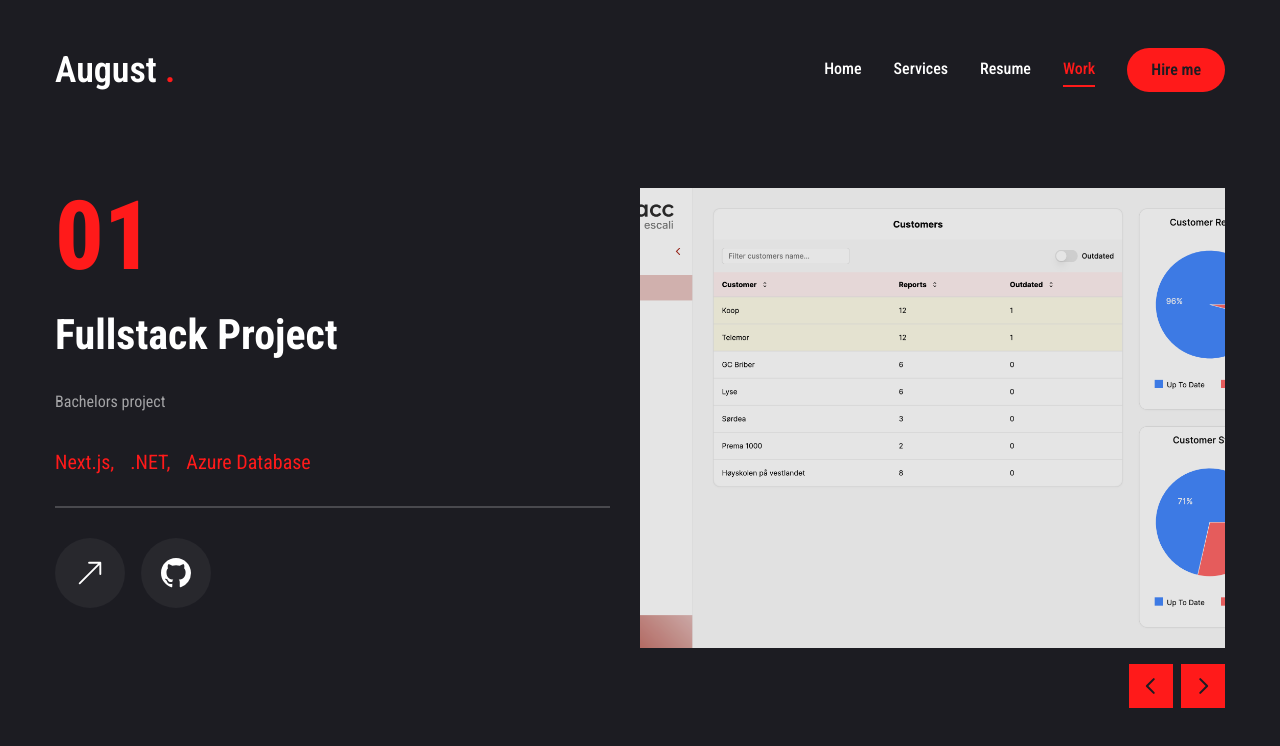
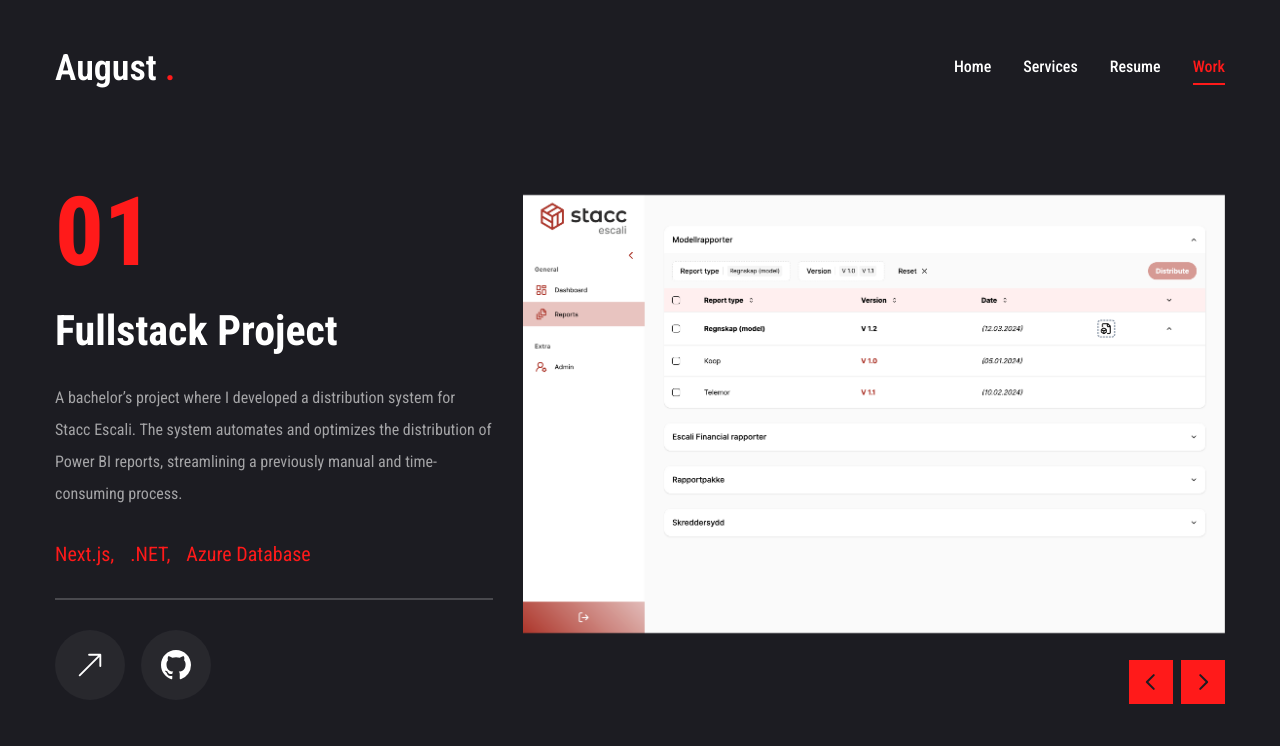
Before and after one commit to 600847/august-portfolio, a Next.js app: page /work in a window 1280 px wide. Shown: the top 746 px of the page. Built offline with nearby package versions, Linux system fonts and the light colour scheme.

Commit message:
feat:small-changes

```diff
--- a/app/resume/page.jsx
+++ b/app/resume/page.jsx
@@ -15,6 +15,7 @@ import {
   SiPowerbi,
 } from "react-icons/si";
 import { IoSchool } from "react-icons/io5";
+import { TbSql } from "react-icons/tb";
 import { MdBusinessCenter } from "react-icons/md";
 import { Tabs, TabsContent, TabsList, TabsTrigger } from "@/components/ui/tabs";
 import {
@@ -32,7 +33,7 @@ import ExperienceCards from "@/components/ExperienceCards";
 const about = {
   title: "About me",
   description:
-    " Lorem ipsum dolor sit amet, consectetur adipisicing elit. Quo ex hic vel asperiores, iure libero voluptatem porro minima. Obcaecati maxime facilis quod id omnis nihil sint quos recusandae cum animi?",
+    "I'm a passionate software developer with a focus on web and mobile technologies. With over a year of hands-on experience, I enjoy tackling complex problems and creating efficient, user-friendly solutions. My background in Information Technology has equipped me with the skills to work across the full stack, from frontend design to backend architecture. I'm always eager to learn new technologies and improve my skills.",
   info: [
     {
       filedName: "Name",
@@ -65,7 +66,8 @@ const about = {
 const experience = {
   icon: <MdBusinessCenter />,
   title: "My experience",
-  description: "Lorem ipsum",
+  description:
+    "A collection of hands-on experiences working with cutting-edge technologies and contributing to real-world projects in software development.",
   items: [
     {
       company: "Stacc Escali",
@@ -82,24 +84,16 @@ const experience = {
     },
     {
       company: "Stacc Escali",
-      position: "Softeware Developer Intern",
+      position: "Software Developer Intern",
       duration: "August 2023 - December 2023",
-      projectDescription: "#",
-      skills: [{ name: "Next.js", icon: <SiNextdotjs /> }],
-    },
-    {
-      company: "Oslo Kommune, Lambertseter skole",
-      position: "Teaching Assistent",
-      duration: "August 2020 - June 2021",
-      projectDescription: "",
-      skills: [{ name: "Next.js", icon: <SiNextdotjs /> }],
-    },
-    {
-      company: "Norwegian Armed Forces",
-      position: "Private",
-      duration: "August 2019 - July 2020",
-      projectDescription: "tews",
-      skills: [{ name: "Next.js", icon: <SiNextdotjs /> }],
+      projectDescription:
+        "Developed a fullstack solution to manage customer orders and project deadlines using NextJS and ASP.NET, with a primary focus on front-end development",
+      skills: [
+        { name: "Next.js", icon: <SiNextdotjs /> },
+        { name: ".NET", icon: <SiDotnet /> },
+        { name: "Microsoft SQL Server", icon: <SiMicrosoftsqlserver /> },
+        ,
+      ],
     },
   ],
 };
@@ -108,7 +102,8 @@ const experience = {
 const education = {
   icon: <IoSchool />,
   title: "My education",
-  description: "Lorem ipsum",
+  description:
+    "Pursuing a degree in Information Technology with a specialization in Web- and Mobile Technology, focusing on both practical and theoretical aspects of modern software development.",
   items: [
     {
       institution: "Western University of Applied Science - (HVL)",
@@ -123,7 +118,8 @@ const education = {
 // skills data
 const skills = {
   title: "My skills",
-  description: "Lorem ipsum",
+  description:
+    "A comprehensive set of skills acquired through academic projects, internships, and self-driven learning. These skills span programming languages, frameworks, and tools crucial for modern software development.",
   skillsType: [
     {
       title: "Programming Languages",
@@ -149,8 +145,8 @@ const skills = {
           name: "C#",
         },
         {
-          icon: <SiCplusplus />,
-          name: "C++",
+          icon: <TbSql />,
+          name: "SQL",
         },
       ],
     },
@@ -232,7 +228,7 @@ const Resume = () => {
               <div className="flex flex-col gap-[30px] text-center xl:text-left">
                 <h3 className="text-4xl font-bold">{education.title}</h3>
                 <p className="maw-w-[600px] text-white/60 mx-auto xl:mx-0">
-                  {experience.description}
+                  {education.description}
                 </p>
                 <ScrollArea className="h-[458px] ">
                   <ul className="grid grid-cols-1  gap-[30px] mx-[30px] my-[30px] ">
--- a/app/work/page.jsx
+++ b/app/work/page.jsx
@@ -22,33 +22,36 @@ import WorkSliderBtns from "@/components/WorkSliderBtns";
 const projects = [
   {
     number: "01",
-    category: "fullstack",
+    category: "Fullstack",
     title: "Power BI Distribution",
-    desciption: "Bachelors project",
+    desciption:
+      "A bachelor’s project where I developed a distribution system for Stacc Escali. The system automates and optimizes the distribution of Power BI reports, streamlining a previously manual and time-consuming process.",
     stack: [{ name: "Next.js" }, { name: ".NET" }, { name: "Azure Database" }],
-    image: "/assets/work/bachelor-project/dashboard-page.png",
+    image: "/assets/work/bachelor-project/reports-page.png",
     live: "",
-    github: "none",
+    github: "",
   },
   {
     number: "02",
     category: "frontend",
     title: "Escali Order System",
-    desciption: "Intern project",
+    desciption:
+      "An intern project where I built an order management system for Stacc Escali. The system enhances the user experience by providing a seamless interface for order processing and management.",
     stack: [{ name: "Next.js" }, { name: ".NET" }, { name: "Azure Database" }],
-    image: "/assets/work/bachelor-project/login-page.png",
+    image: "/assets/work/intern-project/dashboard-page.png",
     live: "",
     github: "",
   },
   {
     number: "03",
-    category: "fullstack",
+    category: "Software Development",
     title: "Sunsystem",
-    desciption: "Software Architecture",
-    stack: [{ name: "Next.js" }, { name: ".NET" }, { name: "Azure Database" }],
-    image: "/assets/work/bachelor-project/login-page.png",
+    desciption:
+      "A project for the DAT 154 course in Software Architecture and Development. I created a simulation of our solar system, showcasing the application of software architecture principles to model complex systems.",
+    stack: [{ name: ".NET Desktop" }],
+    image: "/assets/work/software-project/sunsystem.png",
     live: "",
-    github: "",
+    github: "https://github.com/600847/Solsystemet",
   },
 ];
 
@@ -124,7 +127,7 @@ const Work = () => {
               </div>
             </div>
           </div>
-          <div className="w-full xl:w-[50%]">
+          <div className="w-full xl:w-[60%]">
             <Swiper
               spaceBetween={30}
               slidesPerView={1}
@@ -134,16 +137,13 @@ const Work = () => {
               {projects.map((project, i) => {
                 return (
                   <SwiperSlide key={i} className="w-full">
-                    <div className="h-[460px] relative group flex justify-center items-center bg-pink-50/20">
-                      {/* overlay */}
-                      <div className="absolute top-0 bottom-0 w-full h-full bg-black/10 z-10"></div>
-
+                    <div className="h-[460px] relative group flex justify-center items-center ">
                       {/* image */}
                       <div className="relative w-full h-full">
                         <Image
                           src={project.image}
-                          fill
-                          className="object-cover"
+                          layout="fill"
+                          className="object-contain"
                           alt=""
                         />
                       </div>
--- a/components/Header.jsx
+++ b/components/Header.jsx
@@ -18,9 +18,6 @@ const Header = () => {
         {/* desktop nav */}
         <div className="hidden xl:flex items-center gap-8">
           <Nav />
-          <Link href="/contact">
-            <Button>Hire me</Button>
-          </Link>
         </div>
 
         {/* mobile nav */}
```
Also changed, not shown: public/assets/work/intern-project/dashboard-page.png (added), public/assets/work/software-project/sunsystem.png (added).
